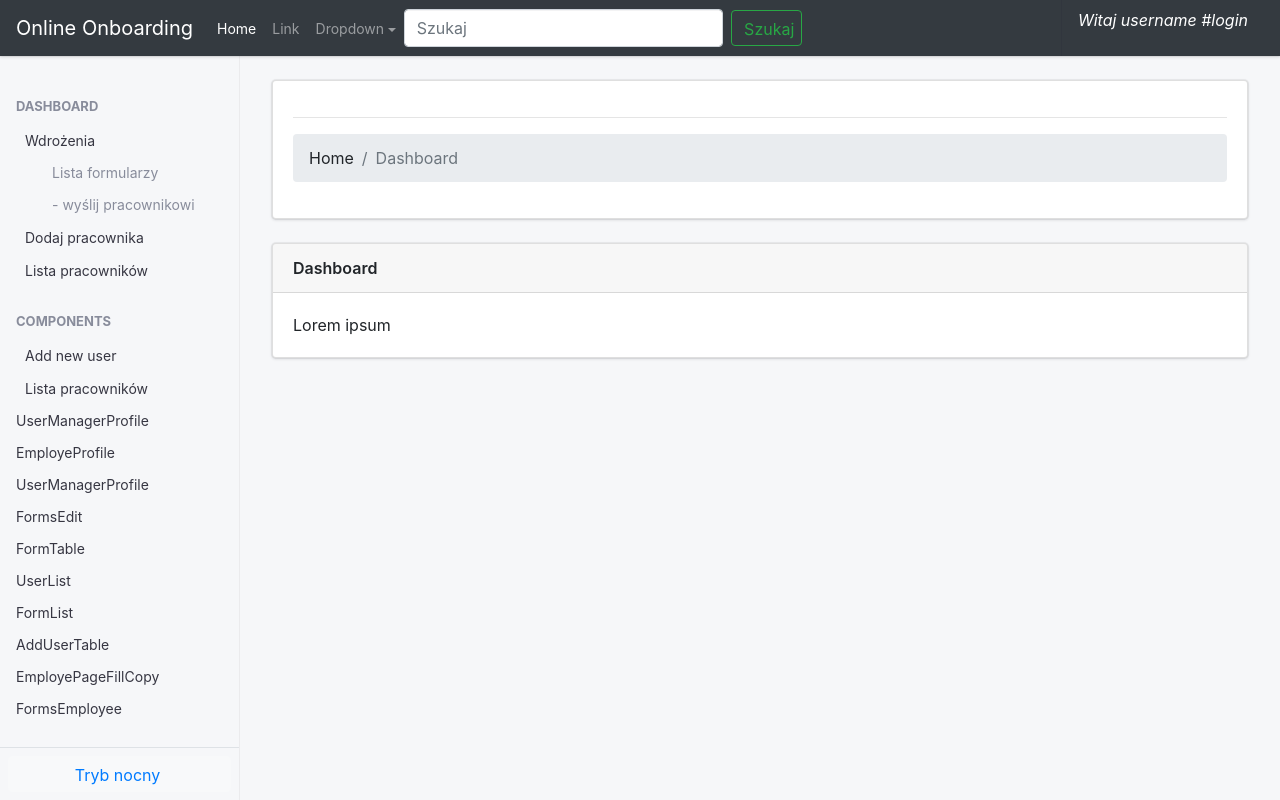
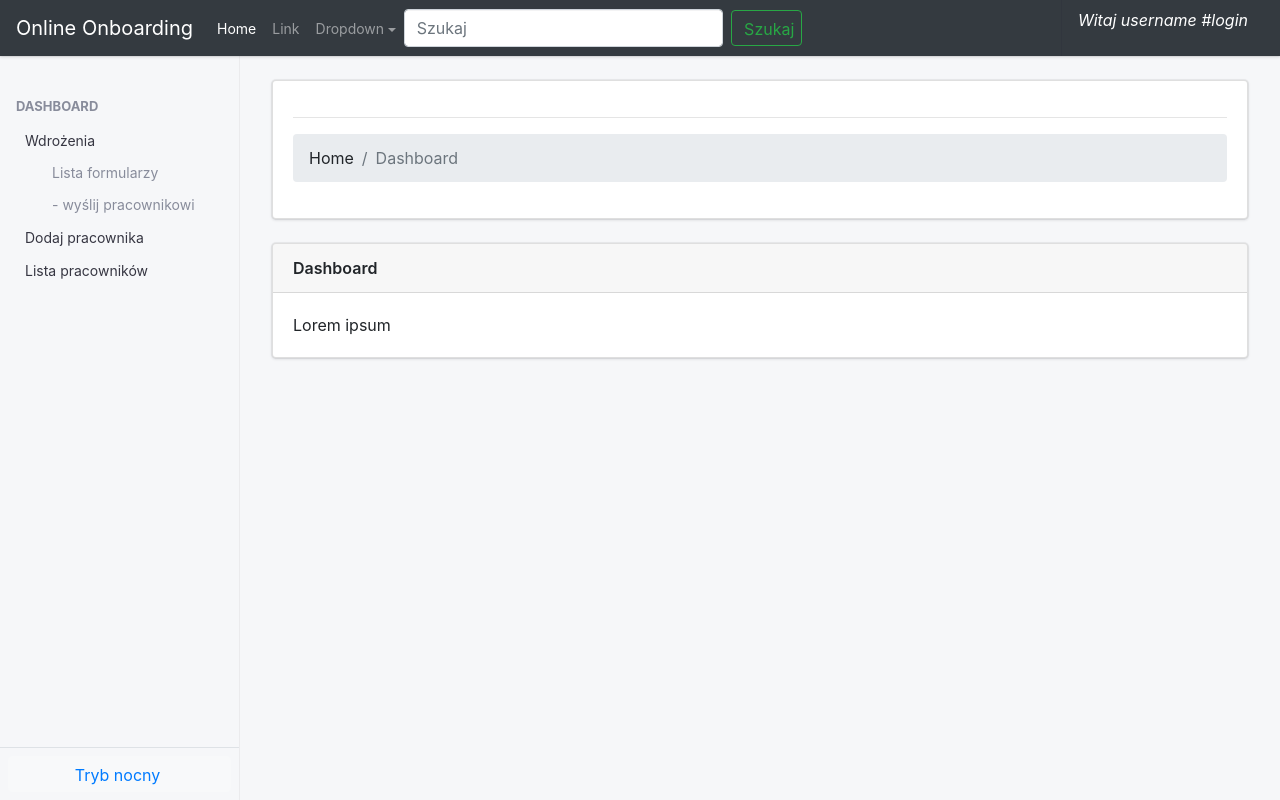
Before and after one commit to binawork/OnboardingFront, a React (Create React App) app: page / in a window 1280 px wide. Built offline with nearby package versions, Linux system fonts and the light colour scheme.

Commit message:
Comment list of links to components

```diff
--- a/src/Components/LeftMenu.js
+++ b/src/Components/LeftMenu.js
@@ -38,7 +38,7 @@ function LeftMenu() {
                         </li>
                       </ul>
 
-                      <ul className="menu">
+                      {/*<ul className="menu">
                         <li className="menu-header">
                             <span className="menu-icon fas fa-home"></span> <span className="menu-text">Components</span>
                         </li>
@@ -80,7 +80,7 @@ function LeftMenu() {
                         <li className="menu-item">
                             <Link to="/employe_page_fill" className="menu-link"> FormsEmployee</Link>
                         </li>
-                      </ul>
+                      </ul>*/}
                     </nav>
                 </div>
                 <ModeButton />
```
